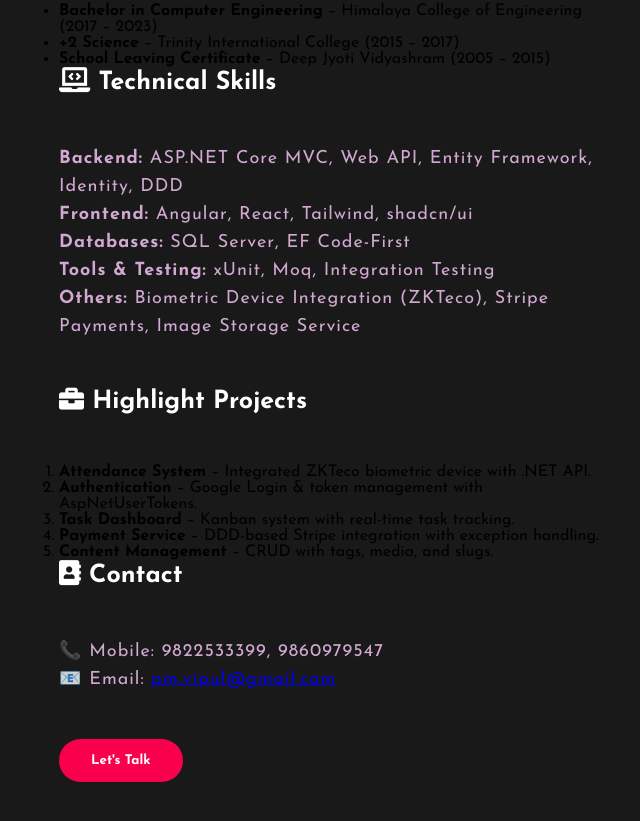
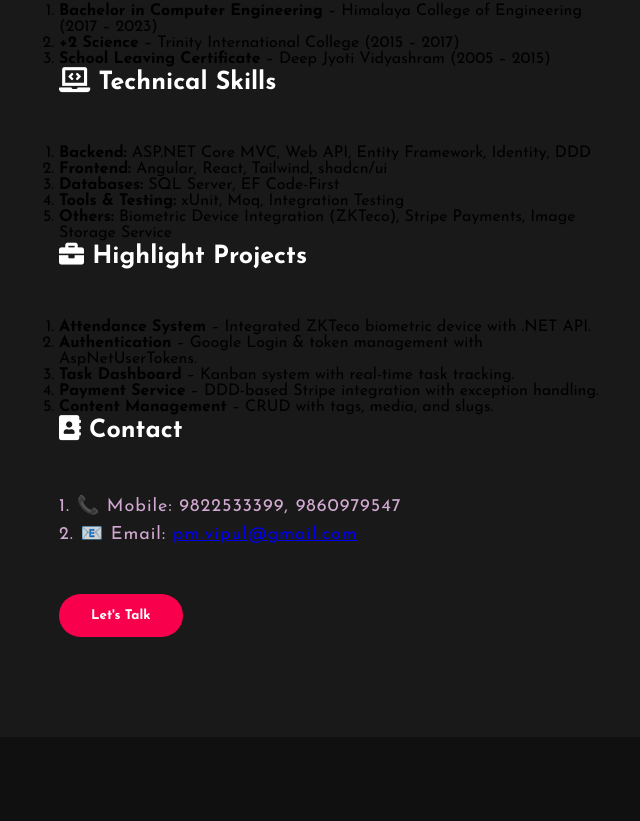
Before and after one commit to Vipulpm/Vipulpm, a plain HTML site: page index.html in a window 1280 px wide. Shown: the part 1467-2288 px from the top of the page, without its empty margins (306-946 px from the left). Drawn offline with Linux system fonts and the light colour scheme.

Commit message:
Update index.html

```diff
--- a/index.html
+++ b/index.html
@@ -63,20 +63,20 @@
       </p>
 
       <h3><i class="fas fa-user-graduate"></i> Education</h3>
-      <ul>
+      <ol>
         <li><strong>Bachelor in Computer Engineering</strong> – Himalaya College of Engineering (2017 – 2023)</li>
         <li><strong>+2 Science</strong> – Trinity International College (2015 – 2017)</li>
         <li><strong>School Leaving Certificate</strong> – Deep Jyoti Vidyashram (2005 – 2015)</li>
-      </ul>
+      </ol>
 
       <h3><i class="fas fa-laptop-code"></i> Technical Skills</h3>
-      <p>
-        <b>Backend:</b> ASP.NET Core MVC, Web API, Entity Framework, Identity, DDD<br>
-        <b>Frontend:</b> Angular, React, Tailwind, shadcn/ui<br>
-        <b>Databases:</b> SQL Server, EF Code-First<br>
-        <b>Tools & Testing:</b> xUnit, Moq, Integration Testing<br>
-        <b>Others:</b> Biometric Device Integration (ZKTeco), Stripe Payments, Image Storage Service
-      </p>
+      <ol>
+        <li><b>Backend:</b> ASP.NET Core MVC, Web API, Entity Framework, Identity, DDD</li>
+        <li><b>Frontend:</b> Angular, React, Tailwind, shadcn/ui</li>
+        <li><b>Databases:</b> SQL Server, EF Code-First</li>
+        <li><b>Tools & Testing:</b> xUnit, Moq, Integration Testing</li>
+        <li><b>Others:</b> Biometric Device Integration (ZKTeco), Stripe Payments, Image Storage Service</li>
+      </ol>
 
       <h3><i class="fas fa-briefcase"></i> Highlight Projects</h3>
       <ol>
@@ -86,10 +86,11 @@
         <li><b>Payment Service</b> – DDD-based Stripe integration with exception handling.</li>
         <li><b>Content Management</b> – CRUD with tags, media, and slugs.</li>
       </ol>
+
       <h3><i class="fas fa-address-book"></i> Contact</h3>
       <p>
-        📞 Mobile: 9822533399, 9860979547 <br>
-        📧 Email: <a href="mailto:pm.vipul@gmail.com">pm.vipul@gmail.com</a>
+        1. 📞 Mobile: 9822533399, 9860979547 <br>
+        2. 📧 Email: <a href="mailto:pm.vipul@gmail.com">pm.vipul@gmail.com</a>
       </p>
       <button type="button">Let's Talk</button>
     </div>
```
